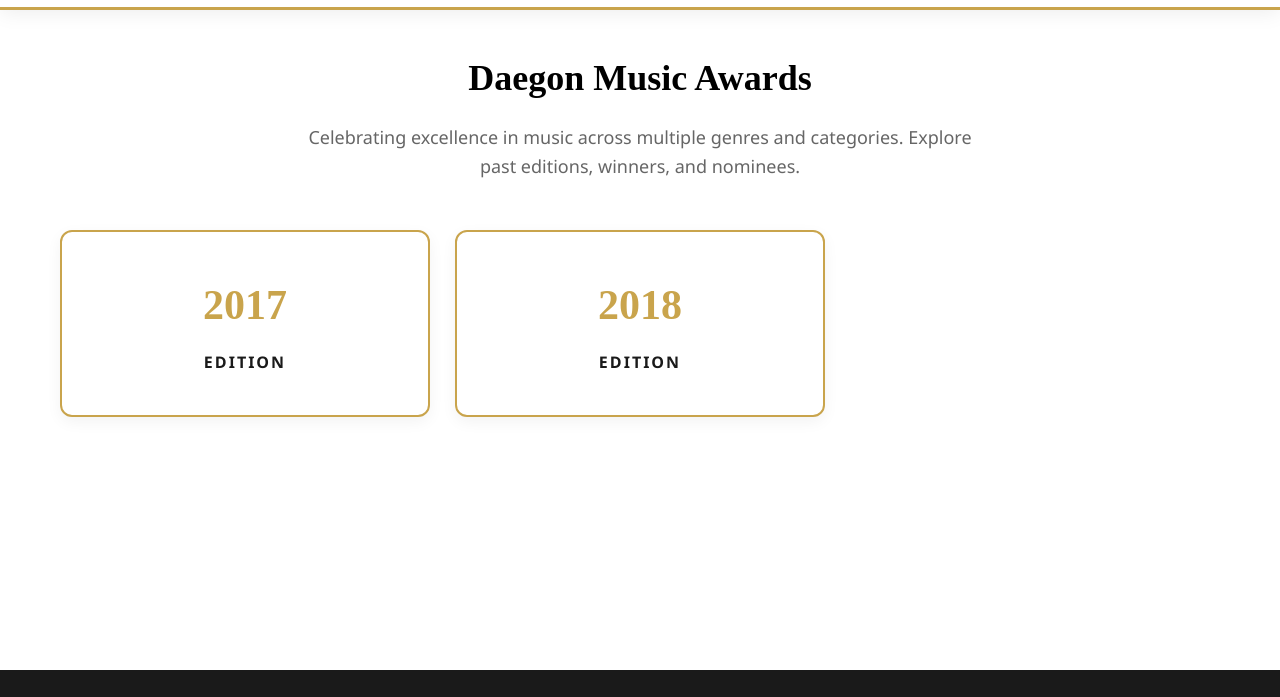
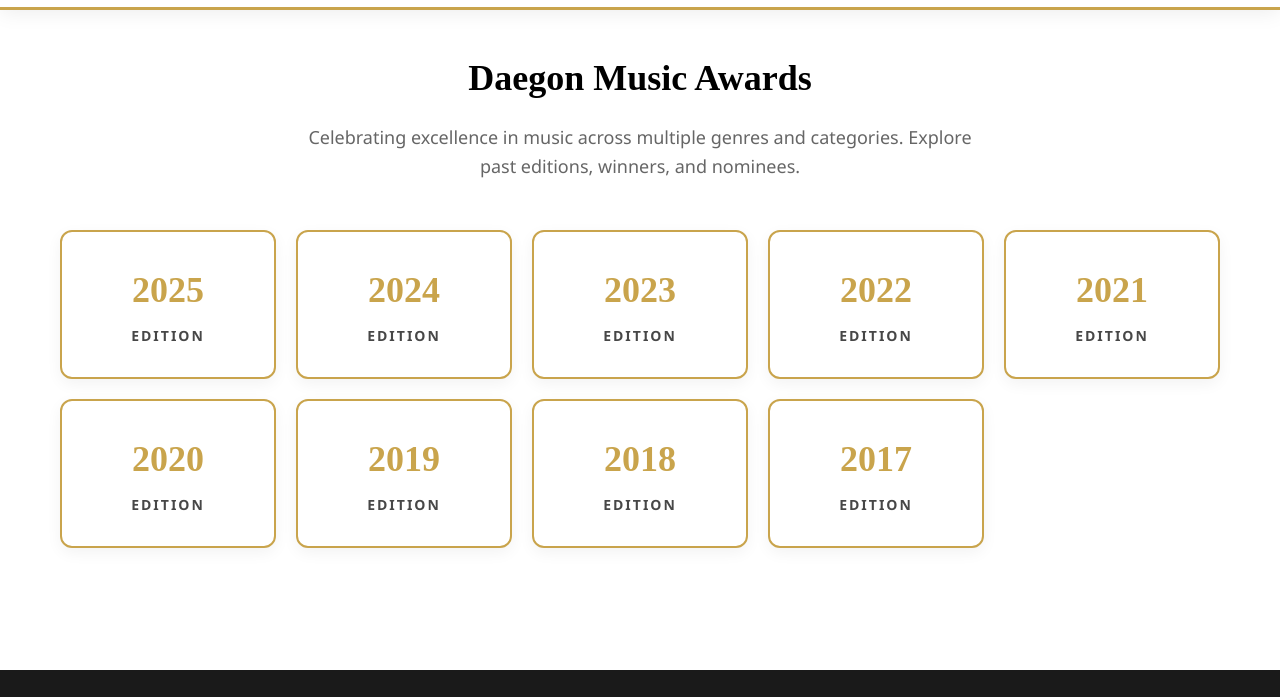
Before and after one commit to dantaswt/daegon-awards, a plain HTML site: page index.html in a window 1280 px wide. Shown: the part 84-781 px from the top of the page. Drawn offline with Linux system fonts and the light colour scheme.

Commit message:
Update index.html

```diff
--- a/index.html
+++ b/index.html
@@ -135,8 +135,8 @@ nav a.active::after {
 
 .editions-grid {
   display: grid;
-  grid-template-columns: repeat(auto-fill, minmax(280px, 1fr));
-  gap: 25px;
+  grid-template-columns: repeat(auto-fill, minmax(200px, 1fr));
+  gap: 20px;
   margin-top: 40px;
 }
 
@@ -144,7 +144,7 @@ nav a.active::after {
   background-color: var(--white);
   border: 2px solid var(--gold);
   border-radius: 12px;
-  padding: 40px 20px;
+  padding: 30px 20px;
   text-align: center;
   cursor: pointer;
   transition: all 0.3s ease;
@@ -154,7 +154,7 @@ nav a.active::after {
 }
 
 .edition-card:hover {
-  transform: translateY(-10px);
+  transform: translateY(-8px);
   box-shadow: 0 15px 30px rgba(201, 164, 76, 0.15);
   background-color: var(--gold);
   color: var(--white);
@@ -165,18 +165,19 @@ nav a.active::after {
 }
 
 .edition-year {
-  font-size: 42px;
+  font-size: 36px;
   font-weight: 700;
   color: var(--gold);
-  margin-bottom: 10px;
+  margin-bottom: 5px;
   font-family: 'Times New Roman', serif;
   transition: color 0.3s;
 }
 
 .edition-label {
-  font-size: 16px;
+  font-size: 14px;
   font-weight: 600;
   letter-spacing: 2px;
+  opacity: 0.8;
 }
 
 /* Edition Page */
@@ -597,22 +598,15 @@ footer {
       <p>Celebrating excellence in music across multiple genres and categories. Explore past editions, winners, and nominees.</p>
     </div>
 
-    <div class="editions-grid">
-      <div class="edition-card" data-year="2017">
-        <div class="edition-year">2017</div>
-        <div class="edition-label">EDITION</div>
-      </div>
-      <div class="edition-card" data-year="2018">
-        <div class="edition-year">2018</div>
-        <div class="edition-label">EDITION</div>
-      </div>
+    <div class="editions-grid" id="editionsGrid">
+      <!-- Edition cards will be populated by JavaScript -->
     </div>
   </section>
 
   <!-- Edition Section -->
   <section id="edition" class="container hidden">
     <div class="edition-header">
-      <h2 id="editionTitle">Daegon Awards 2017</h2>
+      <h2 id="editionTitle">Daegon Awards</h2>
       <button class="back-button" id="backButton">
         <i class="fas fa-arrow-left"></i> Back to Home
       </button>
@@ -673,7 +667,7 @@ footer {
         <h3 style="font-size: 24px; margin-bottom: 15px; color: var(--black);">Data Source</h3>
         <p style="font-size: 16px; line-height: 1.7; color: var(--gray); margin-bottom: 20px;">
           All award data is sourced from publicly available Google Sheets that document the nominations and winners
-          for each edition of the Daegon Awards.
+          for each edition of the Daegon Awards from 2017 to 2025.
         </p>
         <a href="https://docs.google.com/spreadsheets/d/1DNb6uYi6K231-fhrSt3XPlaag8eG9ZFVHhvSXyjWCuk"
            target="_blank"
@@ -695,6 +689,7 @@ footer {
     <div class="footer-links">
       <a href="#" id="footerHome">Home</a>
       <a href="#" id="footerAbout">About</a>
+      <a href="https://docs.google.com/spreadsheets/d/1DNb6uYi6K231-fhrSt3XPlaag8eG9ZFVHhvSXyjWCuk" target="_blank">Data Source</a>
     </div>
 
     <div class="copyright">
@@ -715,6 +710,41 @@ const EDITIONS = {
     sheetId: "1DNb6uYi6K231-fhrSt3XPlaag8eG9ZFVHhvSXyjWCuk",
     gid: "912023648",
     name: "2018 Edition"
+  },
+  2019: {
+    sheetId: "1DNb6uYi6K231-fhrSt3XPlaag8eG9ZFVHhvSXyjWCuk",
+    gid: "221365296",
+    name: "2019 Edition"
+  },
+  2020: {
+    sheetId: "1DNb6uYi6K231-fhrSt3XPlaag8eG9ZFVHhvSXyjWCuk",
+    gid: "1123138246",
+    name: "2020 Edition"
+  },
+  2021: {
+    sheetId: "1DNb6uYi6K231-fhrSt3XPlaag8eG9ZFVHhvSXyjWCuk",
+    gid: "919977085",
+    name: "2021 Edition"
+  },
+  2022: {
+    sheetId: "1DNb6uYi6K231-fhrSt3XPlaag8eG9ZFVHhvSXyjWCuk",
+    gid: "2065423547",
+    name: "2022 Edition"
+  },
+  2023: {
+    sheetId: "1DNb6uYi6K231-fhrSt3XPlaag8eG9ZFVHhvSXyjWCuk",
+    gid: "1803569858",
+    name: "2023 Edition"
+  },
+  2024: {
+    sheetId: "1DNb6uYi6K231-fhrSt3XPlaag8eG9ZFVHhvSXyjWCuk",
+    gid: "1350904783",
+    name: "2024 Edition"
+  },
+  2025: {
+    sheetId: "1DNb6uYi6K231-fhrSt3XPlaag8eG9ZFVHhvSXyjWCuk",
+    gid: "1189047483",
+    name: "2025 Edition"
   }
 };
 
@@ -735,6 +765,7 @@ const editionContent = document.getElementById('editionContent');
 const artistContent = document.getElementById('artistContent');
 const editionTitle = document.getElementById('editionTitle');
 const artistTitle = document.getElementById('artistTitle');
+const editionsGrid = document.getElementById('editionsGrid');
 
 // Navigation links
 const homeLink = document.getElementById('homeLink');
@@ -835,6 +866,8 @@ async function fetchSheetData(year) {
     const proxyUrl = 'https://corsproxy.io/?';
     const targetUrl = `https://docs.google.com/spreadsheets/d/${edition.sheetId}/gviz/tq?tqx=out:json&gid=${edition.gid}`;
 
+    console.log(`Fetching data for ${year} edition...`);
+
     const response = await fetch(proxyUrl + encodeURIComponent(targetUrl));
 
     if (!response.ok) {
@@ -884,6 +917,7 @@ async function fetchSheetData(year) {
 
     // Cache the data
     dataCache[cacheKey] = categories;
+    console.log(`Data for ${year} edition loaded successfully. Categories: ${Object.keys(categories).length}`);
 
     return categories;
   } catch (error) {
@@ -924,7 +958,7 @@ async function openEdition(year) {
   try {
     const categories = await fetchSheetData(year);
 
-    if (Object.keys(categories).length === 0) {
+    if (!categories || Object.keys(categories).length === 0) {
       editionContent.innerHTML = `
         <div class="empty-state">
           <i class="fas fa-trophy" style="font-size: 48px; color: var(--gold); margin-bottom: 20px;"></i>
@@ -942,6 +976,8 @@ async function openEdition(year) {
     for (const categoryName of sortedCategories) {
       const nominees = categories[categoryName];
 
+      if (!nominees || nominees.length === 0) continue;
+
       // Sort: winners first, then alphabetically by artist
       nominees.sort((a, b) => {
         if (a.status === 'Winner' && b.status !== 'Winner') return -1;
@@ -958,8 +994,11 @@ async function openEdition(year) {
       `;
 
       for (const nominee of nominees) {
+        // Skip entries without artist name
+        if (!nominee.artist || nominee.artist.trim() === '') continue;
+
         const isWinner = nominee.status === 'Winner';
-        const showFeature = nominee.feature && !NO_FEAT_CATEGORIES.includes(categoryName);
+        const showFeature = nominee.feature && nominee.feature.trim() !== '' && !NO_FEAT_CATEGORIES.includes(categoryName);
 
         html += `
           <div class="nominee-item ${isWinner ? 'winner' : ''}">
@@ -970,7 +1009,7 @@ async function openEdition(year) {
                   ${nominee.artist}
                 </a>
               </div>
-              ${nominee.work ? `<div class="nominee-work">${nominee.work}</div>` : ''}
+              ${nominee.work && nominee.work.trim() !== '' ? `<div class="nominee-work">${nominee.work}</div>` : ''}
               ${showFeature ? `<div class="nominee-feature">feat. ${nominee.feature}</div>` : ''}
             </div>
             <div class="nominee-status">
@@ -1012,7 +1051,12 @@ async function openArtist(encodedName) {
         const categories = await fetchSheetData(year);
 
         for (const [categoryName, nominees] of Object.entries(categories)) {
+          if (!nominees) continue;
+
           for (const nominee of nominees) {
+            // Skip entries without artist name
+            if (!nominee.artist || nominee.artist.trim() === '') continue;
+
             // Check if this artist is the main artist or a featured artist
             const isMainArtist = nominee.artist === artistName;
             const isFeaturedArtist = nominee.feature && nominee.feature.includes(artistName);
@@ -1052,6 +1096,10 @@ async function openArtist(encodedName) {
               <i class="fas fa-star"></i>
               <span>${nominations.length} Nominations</span>
             </div>
+            <div class="stat-item">
+              <i class="fas fa-calendar-alt"></i>
+              <span>${new Set(allNominations.map(n => n.year)).size} Editions</span>
+            </div>
           </div>
         </div>
       </div>
@@ -1067,6 +1115,9 @@ async function openArtist(encodedName) {
     `;
 
     if (wins.length > 0) {
+      // Sort wins by year (newest first)
+      wins.sort((a, b) => parseInt(b.year) - parseInt(a.year));
+
       html += '<div class="award-list">';
 
       wins.forEach(win => {
@@ -1074,7 +1125,7 @@ async function openArtist(encodedName) {
           <div class="award-card">
             <div class="award-year">${win.year}</div>
             <div class="award-category">${win.category}</div>
-            ${win.work ? `<div class="award-work">${win.work}</div>` : ''}
+            ${win.work && win.work.trim() !== '' ? `<div class="award-work">${win.work}</div>` : ''}
             <div>
               <span class="award-status" style="background-color: var(--gold); color: white; padding: 4px 12px; border-radius: 15px; font-size: 12px; font-weight: 600;">
                 Winner • ${win.role}
@@ -1105,6 +1156,9 @@ async function openArtist(encodedName) {
     `;
 
     if (nominations.length > 0) {
+      // Sort nominations by year (newest first)
+      nominations.sort((a, b) => parseInt(b.year) - parseInt(a.year));
+
       html += '<div class="award-list">';
 
       nominations.forEach(nomination => {
@@ -1112,7 +1166,7 @@ async function openArtist(encodedName) {
           <div class="award-card">
             <div class="award-year">${nomination.year}</div>
             <div class="award-category">${nomination.category}</div>
-            ${nomination.work ? `<div class="award-work">${nomination.work}</div>` : ''}
+            ${nomination.work && nomination.work.trim() !== '' ? `<div class="award-work">${nomination.work}</div>` : ''}
             <div>
               <span class="award-status" style="background-color: var(--light-gray); color: var(--gray); padding: 4px 12px; border-radius: 15px; font-size: 12px; font-weight: 600;">
                 Nominated • ${nomination.role}
@@ -1140,15 +1194,35 @@ async function openArtist(encodedName) {
   }
 }
 
-// ================= EVENT LISTENERS =================
-document.addEventListener('DOMContentLoaded', () => {
-  // Edition card clicks
+// ================= INITIALIZE EDITION CARDS =================
+function initializeEditionCards() {
+  const years = Object.keys(EDITIONS).sort((a, b) => parseInt(b) - parseInt(a));
+
+  let html = '';
+  years.forEach(year => {
+    html += `
+      <div class="edition-card" data-year="${year}">
+        <div class="edition-year">${year}</div>
+        <div class="edition-label">EDITION</div>
+      </div>
+    `;
+  });
+
+  editionsGrid.innerHTML = html;
+
+  // Add event listeners to edition cards
   document.querySelectorAll('.edition-card').forEach(card => {
     card.addEventListener('click', () => {
       const year = card.getAttribute('data-year');
       openEdition(year);
     });
   });
+}
+
+// ================= EVENT LISTENERS =================
+document.addEventListener('DOMContentLoaded', () => {
+  // Initialize edition cards
+  initializeEditionCards();
 
   // Navigation
   homeLink.addEventListener('click', (e) => {
@@ -1175,7 +1249,11 @@ document.addEventListener('DOMContentLoaded', () => {
   backButton.addEventListener('click', showHome);
   backButtonArtist.addEventListener('click', () => {
     // Go back to the last viewed edition or home
-    if (editionTitle.textContent.includes('2017') || editionTitle.textContent.includes('2018')) {
+    if (editionTitle.textContent.includes('2017') || editionTitle.textContent.includes('2018') ||
+        editionTitle.textContent.includes('2019') || editionTitle.textContent.includes('2020') ||
+        editionTitle.textContent.includes('2021') || editionTitle.textContent.includes('2022') ||
+        editionTitle.textContent.includes('2023') || editionTitle.textContent.includes('2024') ||
+        editionTitle.textContent.includes('2025')) {
       const year = editionTitle.textContent.match(/\d{4}/)[0];
       openEdition(year);
     } else {
```
